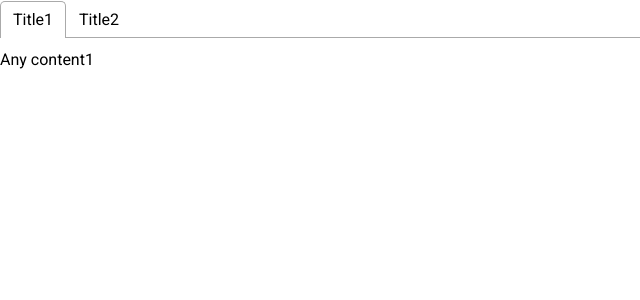
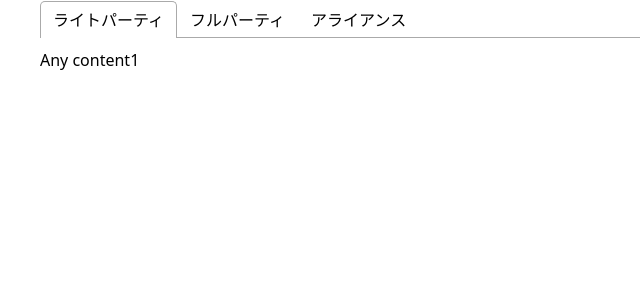
Before and after one commit to saqla/next-app-practice, a Next.js app: page /tabs in a window 1280 px wide. Shown: the top 300 px of the page, without its empty margins (0-640 px from the left). Built offline with nearby package versions, Linux system fonts and the light colour scheme.

Commit message:
タブリスト名の仮データ済

```diff
--- a/pages/tabs/index.jsx
+++ b/pages/tabs/index.jsx
@@ -3,10 +3,12 @@ import 'react-tabs/style/react-tabs.css';
 
 export default function ReactTabs() {
     return (
-        <Tabs>
+        <Tabs className="px-10">
+            <container className="w-80 bg-red-400">
                 <TabList>
-                <Tab>Title1</Tab>
-                <Tab>Title2</Tab>
+                    <Tab>ライトパーティ</Tab>
+                    <Tab>フルパーティ</Tab>
+                    <Tab>アライアンス</Tab>
                 </TabList>
 
                 <TabPanel>
@@ -15,6 +17,10 @@ export default function ReactTabs() {
                 <TabPanel>
                     <h2>Any content2</h2>
                 </TabPanel>
+                <TabPanel>
+                    <h2>Any content3</h2>
+                </TabPanel>
+            </container>
         </Tabs>
     )
 };
--- a/styles/globals.css
+++ b/styles/globals.css
@@ -2,7 +2,7 @@
 @tailwind components;
 @tailwind utilities;
 
-html,
+/* html,
 body {
   padding: 0;
   margin: 0;
@@ -27,4 +27,4 @@ a {
     color: white;
     background: black;
   }
-}
+} */
```
Lines whose indentation alone changed are shown as unchanged.
